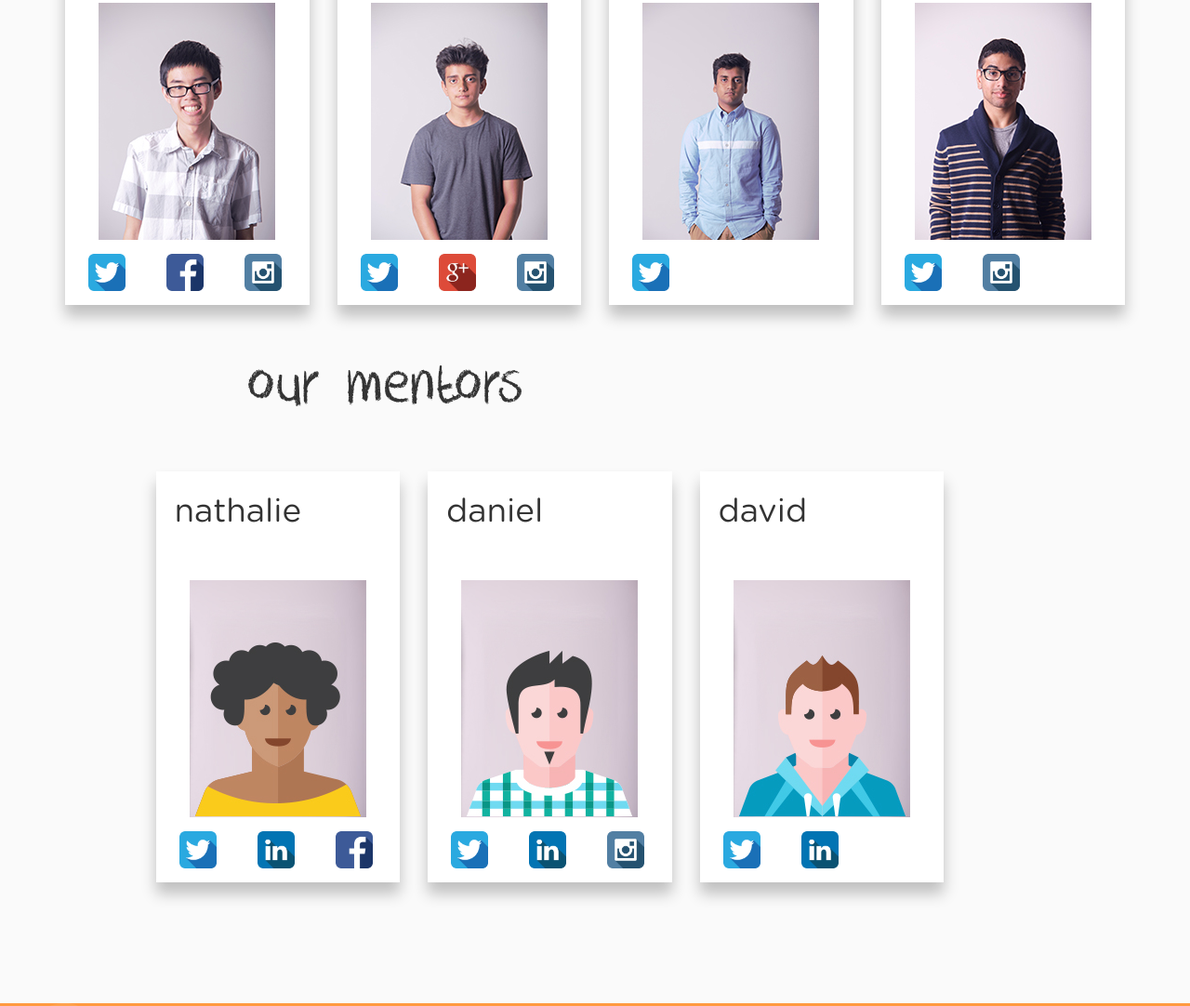
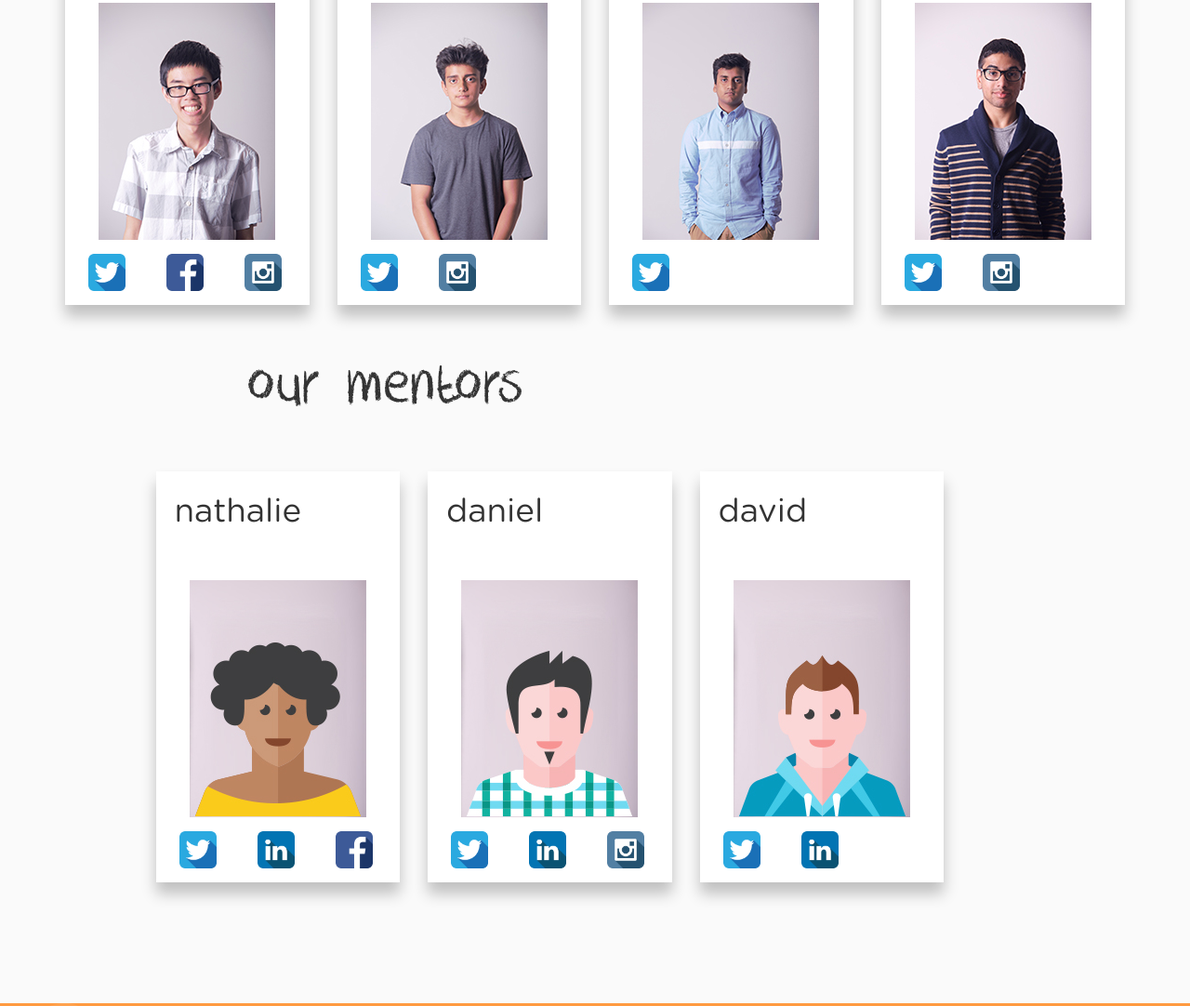
Before and after one commit to dlgweeduh/cipher, a plain HTML site: page about.html in a window 1280 px wide. Shown: the part 3534-4616 px from the top of the page at 93% size. Drawn offline with nearby package versions, Linux system fonts and the light colour scheme; some packages are replaced by stand-ins of ours; files whose address does not match are found by name; a web font is replaced by a local one.

```diff
--- a/about.html
+++ b/about.html
@@ -158,7 +158,6 @@
           <img alt="Udit" height="" src="pics/udit.jpg" width="">
         </div>
           <a href=""><img src="pics/icons/twitter.png" class="socialIcon"></a>
-          <a href=""><img src="pics/icons/googleplus.png" class="socialIcon"></a>
           <a href=""><img src="pics/icons/insta.png" class="socialIcon"></a>
       </div><!-- - card-->
     </div> <!-- - col -->
```
